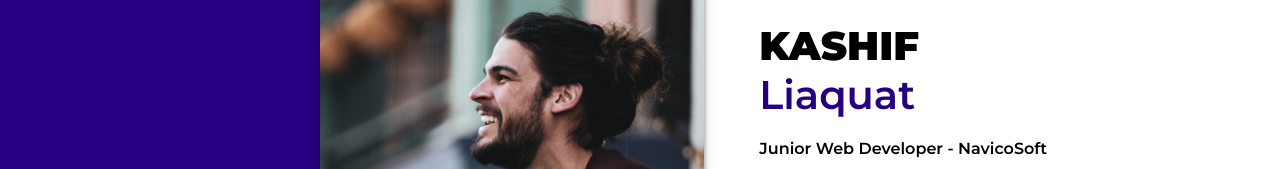
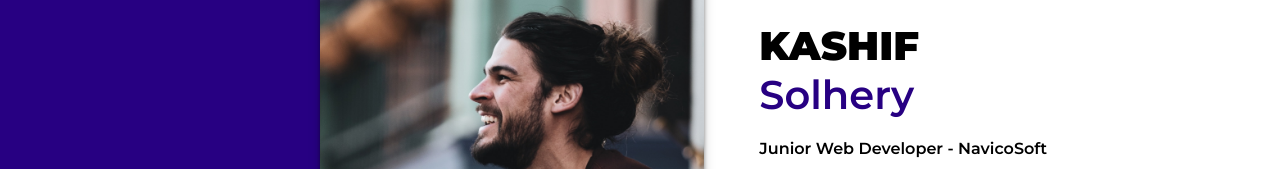
Before and after one commit to shaheer1429/shaheer, a plain HTML site: page index.html in a window 1280 px wide. Shown: the part 284-453 px from the top of the page. Drawn offline with Linux system fonts and the light colour scheme.

Commit message:
Changed___

```diff
--- a/index.html
+++ b/index.html
@@ -99,7 +99,7 @@
             </button>
           </nav>
           <section class="text">
-            <h1>KASHIF<br /><span>Liaquat</span></h1>
+            <h1>KASHIF<br /><span>Solhery</span></h1>
             <h4>Junior Web Developer - NavicoSoft</h4>
             <p>
               I'm Muhammad Shaheer, a huge HTML/CSS and JavaScript lover. A
```
